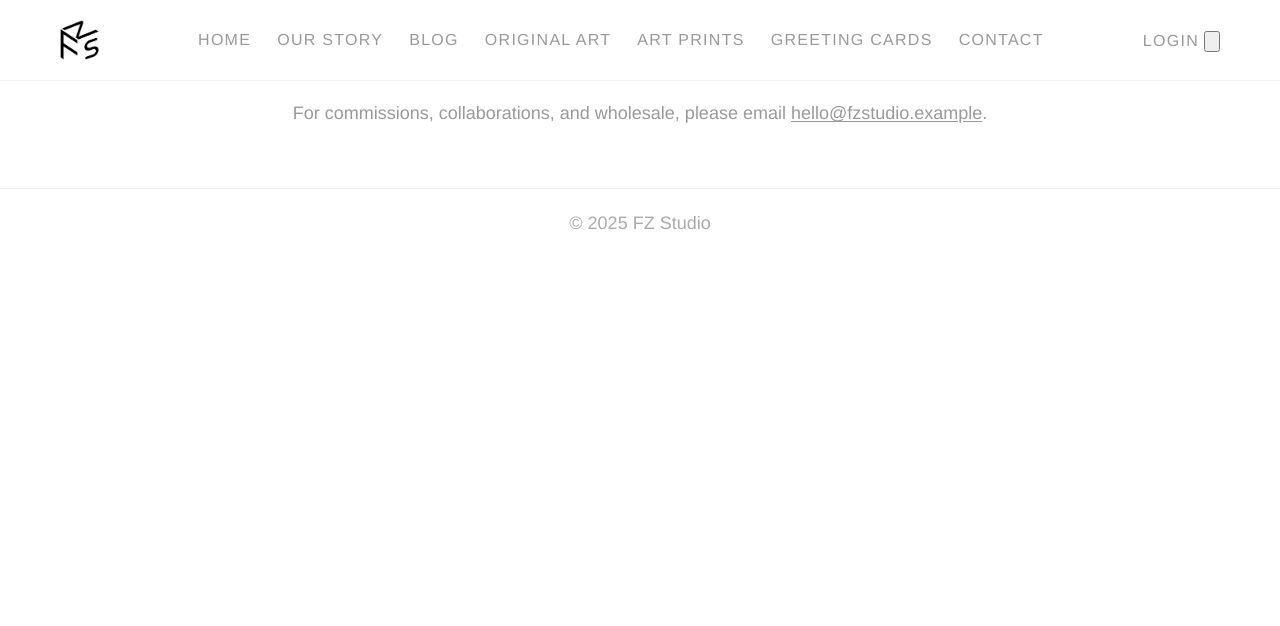
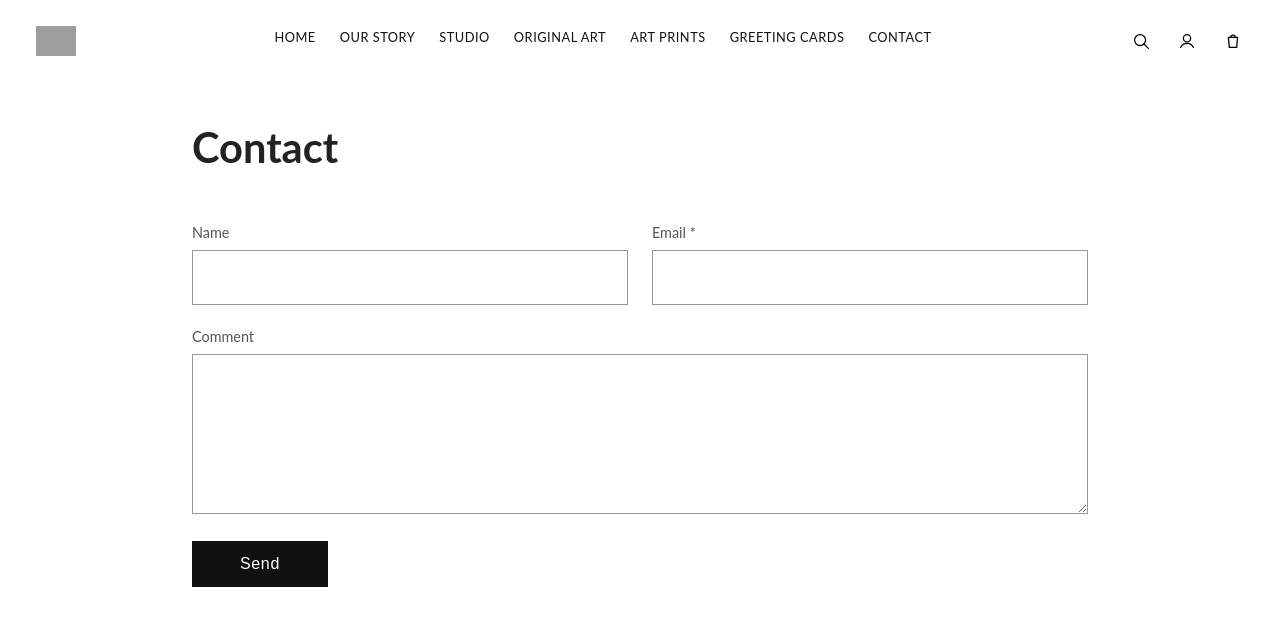
Before and after one commit to Leondecoding/Leondecoding.github.io, a Jekyll site: the page built from contact.html, in a window 1280 px wide. Shown: the top 626 px of the page. Built offline with Jekyll 4.4.1, drawn with Linux system fonts in a browser that asks for light colours; grey boxes are pictures that could not be loaded.

Commit message:
Update contact.html

```diff
--- a/contact.html
+++ b/contact.html
@@ -1,31 +1,207 @@
-<!DOCTYPE html><html lang='en'><head><meta charset='utf-8'/><meta name='viewport' content='width=device-width, initial-scale=1'/><title>Contact</title><link rel='stylesheet' href='./styles.css?v=160'/><link rel="stylesheet" href="./styles.css?v=20251010j">
+---
+layout: default
+title: Contact
+permalink: /contact/
+---
+
 <style>
-  /* 列表页：去掉顶部栏与列表的 20px */
-  .topbar::after{ height:0 !important; }
-  .topbar + .grid,
-  .topbar + .container,
-  .topbar + section,
-  .topbar + main { margin-top:0 !important; }
+  /* Contact 页面整体布局 */
+  #contact-page {
+    max-width: 920px;
+    margin: 0 auto;
+    padding: 40px 12px 60px;
+  }
+  #contact-page h1 {
+    margin: 0 0 40px;
+    font-size: 2.6rem;
+    text-align: left;
+  }
+
+  .contact-form {
+    margin-top: 16px;
+  }
+
+  .contact-row {
+    display: flex;
+    flex-wrap: wrap;
+    gap: 24px;
+    margin-bottom: 20px;
+  }
+
+  .contact-row--two .contact-field {
+    flex: 1 1 0;
+    min-width: 220px;
+  }
+
+  .contact-field {
+    flex: 1 1 100%;
+  }
+
+  .contact-label {
+    display: block;
+    font-size: 0.9rem;
+    margin-bottom: 6px;
+    color: #555;
+  }
+
+  .contact-input,
+  .contact-textarea {
+    width: 100%;
+    border: 1px solid #999;
+    padding: 14px 16px;
+    font: inherit;
+    box-sizing: border-box;
+    outline: none;
+  }
+
+  .contact-input:focus,
+  .contact-textarea:focus {
+    border-color: #222;
+  }
+
+  .contact-textarea {
+    min-height: 160px;
+    resize: vertical;
+  }
+
+  .contact-actions {
+    margin-top: 10px;
+    display: flex;
+    align-items: center;
+    gap: 16px;
+  }
+
+  .contact-send-btn {
+    display: inline-flex;
+    align-items: center;
+    justify-content: center;
+    padding: 14px 48px;
+    border: none;
+    background: #111;
+    color: #fff;
+    font-size: 1rem;
+    letter-spacing: 0.04em;
+    cursor: pointer;
+  }
+
+  .contact-send-btn:disabled {
+    opacity: 0.6;
+    cursor: default;
+  }
+
+  .contact-status {
+    font-size: 0.9rem;
+    color: #777;
+  }
+  .contact-status.is-success {
+    color: #1a7f4b;
+  }
+  .contact-status.is-error {
+    color: #b32727;
+  }
+
+  @media (max-width: 640px) {
+    #contact-page h1 {
+      font-size: 2.2rem;
+    }
+  }
 </style>
-</head><body class="contact"><header class="topbar">
-  <div class="container row a-center j-between">
-    <a class="logo" href="./index.html" aria-label="FZ Studio">
-      <img src="./assets/images/logo.jpg" alt="FZ Studio logo" />
-    </a>
-    <nav class="nav row a-center">
-      <a href="./index.html" data-nav="home">Home</a>
-      <a href="./our-story.html" data-nav="ourstory">Our Story</a>
-      <a href="./blog.html" data-nav="blog">Blog</a>
-      <a href="./original-art.html" data-nav="original">Original Art</a>
-      <a href="./art-prints.html" data-nav="prints">Art Prints</a>
-      <a href="./greeting-cards.html" data-nav="cards">Greeting Cards</a>
-      <a href="./contact.html" data-nav="contact">Contact</a>
-    </nav>
-    <div class="right">
-      <a href="#" aria-label="Login">Login</a>
-      <button id="cartBtn" class="icon-btn badge" data-count="0" title="Cart" aria-label="Cart">
-        <svg viewBox="0 0 24 24"><path d="M3 3h2l.6 3M7 13h10l3-8H6l1 8zm-1 0l-2 8m14-8l2 8M10 21a1 1 0 110-2 1 1 0 010 2m8 0a1 1 0 110-2 1 1 0 010 2" fill="none" stroke="currentColor" stroke-width="2" stroke-linecap="round" stroke-linejoin="round"/></svg>
-      </button>
+
+<div id="contact-page">
+  <h1>Contact</h1>
+
+  <form id="contact-form" class="contact-form">
+    <!-- 第一行：Name + Email -->
+    <div class="contact-row contact-row--two">
+      <div class="contact-field">
+        <label class="contact-label" for="contact-name">Name</label>
+        <input
+          class="contact-input"
+          id="contact-name"
+          name="name"
+          type="text"
+          autocomplete="name"
+        >
+      </div>
+      <div class="contact-field">
+        <label class="contact-label" for="contact-email">Email *</label>
+        <input
+          class="contact-input"
+          id="contact-email"
+          name="email"
+          type="email"
+          required
+          autocomplete="email"
+        >
+      </div>
     </div>
-  </div>
-</header><main class='container'><div class='prose'><p>For commissions, collaborations, and wholesale, please email <a href='mailto:hello@fzstudio.example'>hello@fzstudio.example</a>.</p></div></main><footer class="footer"><div class="container">&copy; <span id="year"></span> FZ Studio</div></footer><script src='./app.js'></script></body></html>
+
+    <!-- 第二行：Comment -->
+    <div class="contact-row">
+      <div class="contact-field">
+        <label class="contact-label" for="contact-comment">Comment</label>
+        <textarea
+          class="contact-textarea"
+          id="contact-comment"
+          name="comment"
+          required
+        ></textarea>
+      </div>
+    </div>
+
+    <!-- 按钮 + 状态提示 -->
+    <div class="contact-actions">
+      <button type="submit" class="contact-send-btn">Send</button>
+      <p id="contact-status" class="contact-status" aria-live="polite"></p>
+    </div>
+  </form>
+</div>
+
+<script>
+  (function () {
+    var form = document.getElementById('contact-form');
+    if (!form) return;
+
+    // TODO：这里换成你部署好的 Apps Script Web App 地址
+    var ENDPOINT = 'YOUR_APPS_SCRIPT_WEB_APP_URL_HERE';
+
+    var statusEl = document.getElementById('contact-status');
+    var submitBtn = form.querySelector('.contact-send-btn');
+
+    form.addEventListener('submit', function (ev) {
+      ev.preventDefault();
+      if (!ENDPOINT) {
+        console.warn('Missing contact form endpoint.');
+        return;
+      }
+
+      if (statusEl) {
+        statusEl.textContent = 'Sending…';
+        statusEl.className = 'contact-status';
+      }
+      if (submitBtn) submitBtn.disabled = true;
+
+      var data = new FormData(form);
+
+      // 用 no-cors 模式提交到 Google Apps Script，前端不读取返回值
+      fetch(ENDPOINT, {
+        method: 'POST',
+        mode: 'no-cors',
+        body: data
+      }).then(function () {
+        if (statusEl) {
+          statusEl.textContent = 'Thank you — your message has been sent.';
+          statusEl.classList.add('is-success');
+        }
+        form.reset();
+        if (submitBtn) submitBtn.disabled = false;
+      }).catch(function () {
+        if (statusEl) {
+          statusEl.textContent = 'Sorry, something went wrong. Please email me directly.';
+          statusEl.classList.add('is-error');
+        }
+        if (submitBtn) submitBtn.disabled = false;
+      });
+    });
+  })();
+</script>
```
